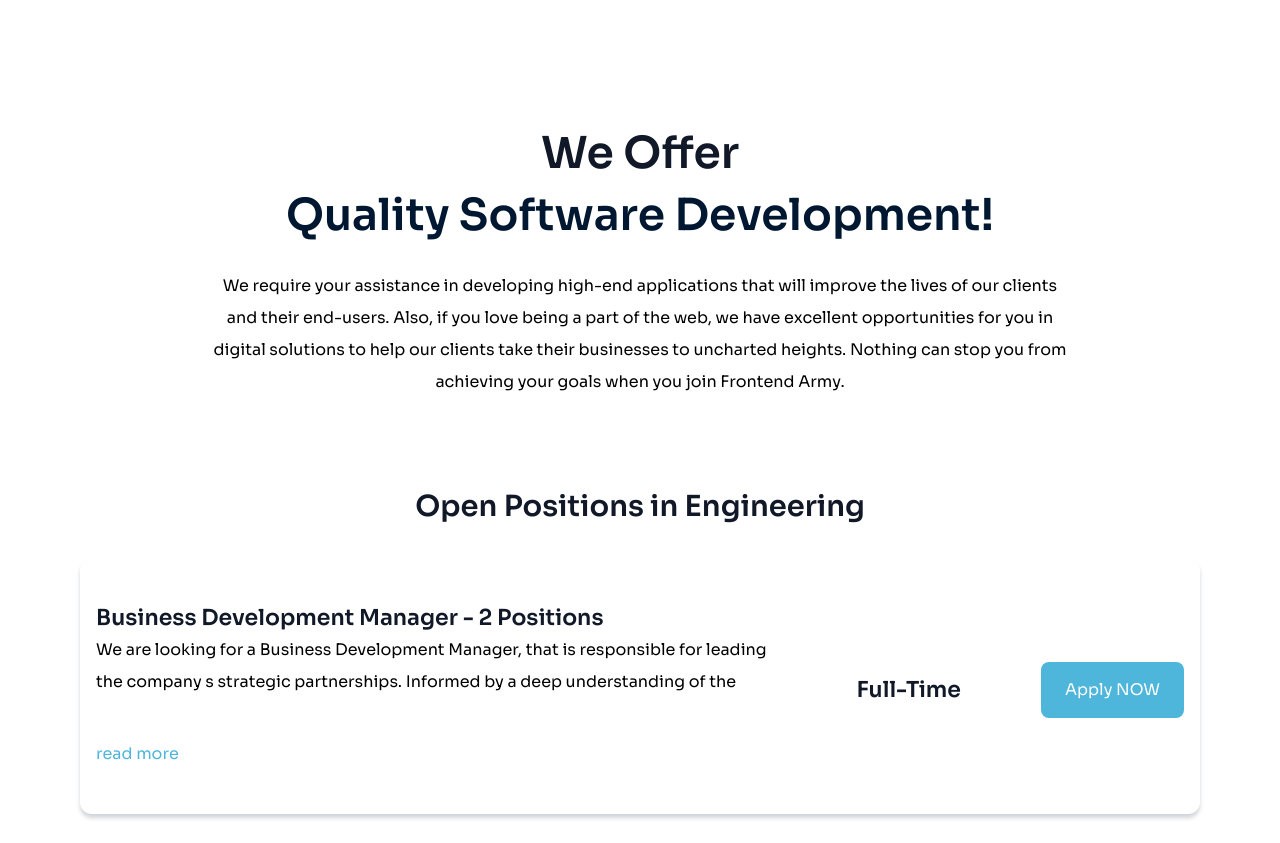
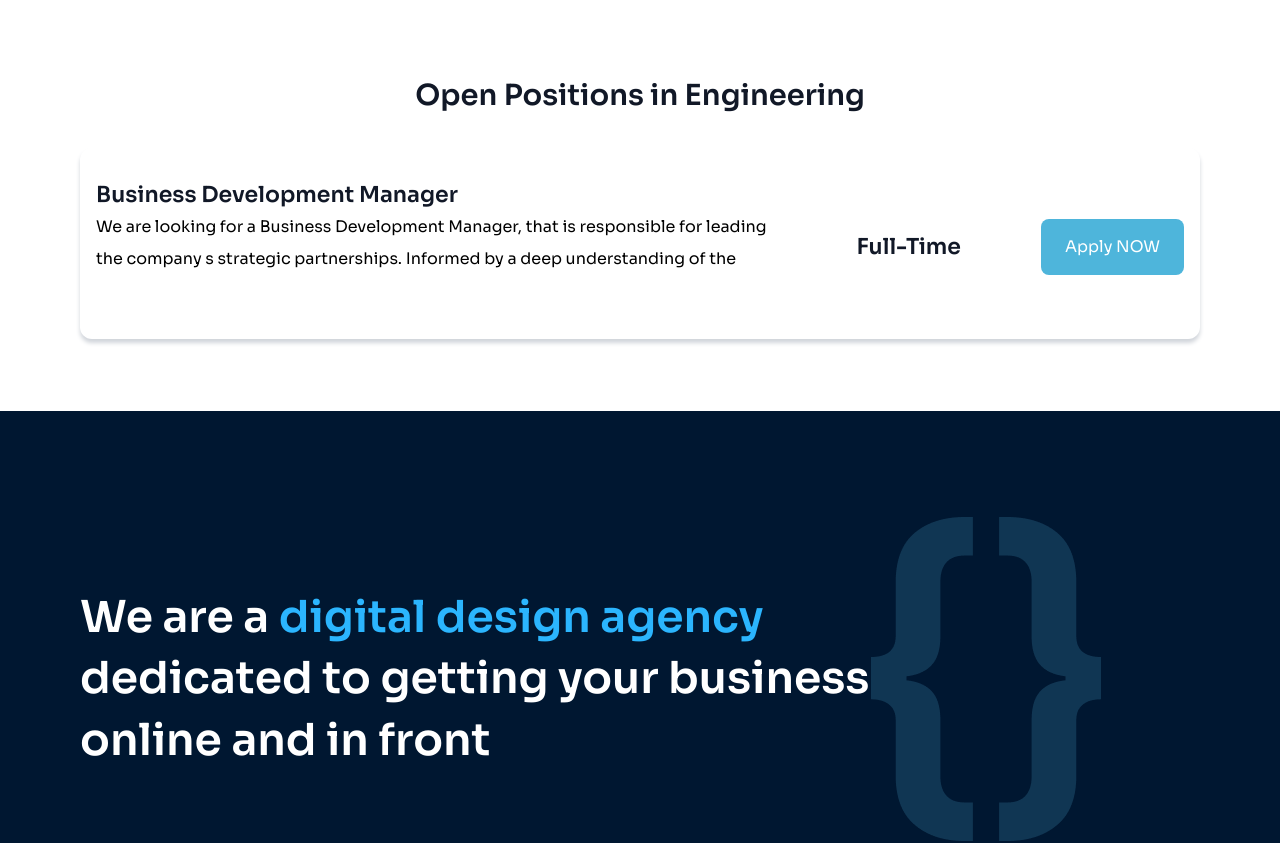
Before and after one commit to mrkacan/monasoftware, a Next.js app: page /carrer in a window 1280 px wide. Shown: the part 1080-1923 px from the top of the page. Built offline with nearby package versions, Linux system fonts and the light colour scheme.

Commit message:
hot fixing 17

```diff
--- a/components/cards/CarrerCard.jsx
+++ b/components/cards/CarrerCard.jsx
@@ -6,13 +6,13 @@ function CarrerCard({title, description}) {
     return (
         <AnimateSharedLayout>
             <article
-                className="shadow-base shadow-gray-300 rounded-xl p-4 py-7 min-h-40 h-full space-y-2 lg:flex items-center ">
+                className="shadow-base shadow-gray-300 rounded-xl p-4 min-h-40 h-full space-y-2 lg:flex items-center ">
                 <div className="my-4">
                     <motion.h3
                         layout
                         className="font-semibold    text-lg   text-gray-900"
                     >
-                        Business Development Manager - 2 Positions
+                        Business Development Manager
                     </motion.h3>
                     <motion.div layout>
                         <motion.div className={`${height} overflow-hidden `} layout>
@@ -35,20 +35,6 @@ function CarrerCard({title, description}) {
                                 ))}
                             </motion.ul>
                         </motion.div>
-                        <button
-                            className="text-lightblue md:mt-2 block  hover:text-darkblue  "
-                            onClick={() => {
-                                setHeight(() => {
-                                    if (height == "h-24") {
-                                        return "h-full";
-                                    } else {
-                                        return "h-24";
-                                    }
-                                });
-                            }}
-                        >
-                            read more
-                        </button>
                     </motion.div>
                 </div>
                 <h4 className="font-semibold  whitespace-nowrap   text-lg   text-gray-900 md:px-20 ">
--- a/components/page-components/career/Career.jsx
+++ b/components/page-components/career/Career.jsx
@@ -19,23 +19,6 @@ function Career() {
                             We have a few postings that we think you might be interested in!
                         </p>
                     </div>
-                    <div className="py-8 md:pt-20">
-                        <h2 className="font-light lg:text-2xl text-xl text-gray-900">
-                            We Offer
-                            <span
-                                className="text-darkblue inline-block px-2   lg:text-2xl text-xl font-semibold ">
-                Quality Software Development!
-              </span>
-                        </h2>
-                        <p className="py-6 lg:font-medium  first-letter:">
-                            We require your assistance in developing high-end applications
-                            that will improve the lives of our clients and their end-users.
-                            Also, if you love being a part of the web, we have excellent
-                            opportunities for you in digital solutions to help our clients
-                            take their businesses to uncharted heights. Nothing can stop you
-                            from achieving your goals when you join Frontend Army.
-                        </p>
-                    </div>
                 </div>
                 <div className="p-4">
                     <h2 className="font-bold  md:text-xl text-lg my-4 text-gray-900 mb-8
--- a/tsconfig.json
+++ b/tsconfig.json
@@ -4,7 +4,7 @@
     "lib": ["dom", "dom.iterable", "esnext"],
     "allowJs": true,
     "skipLibCheck": true,
-    "strict": true,
+    "strict": false,
     "forceConsistentCasingInFileNames": true,
     "noEmit": true,
     "esModuleInterop": true,
```
